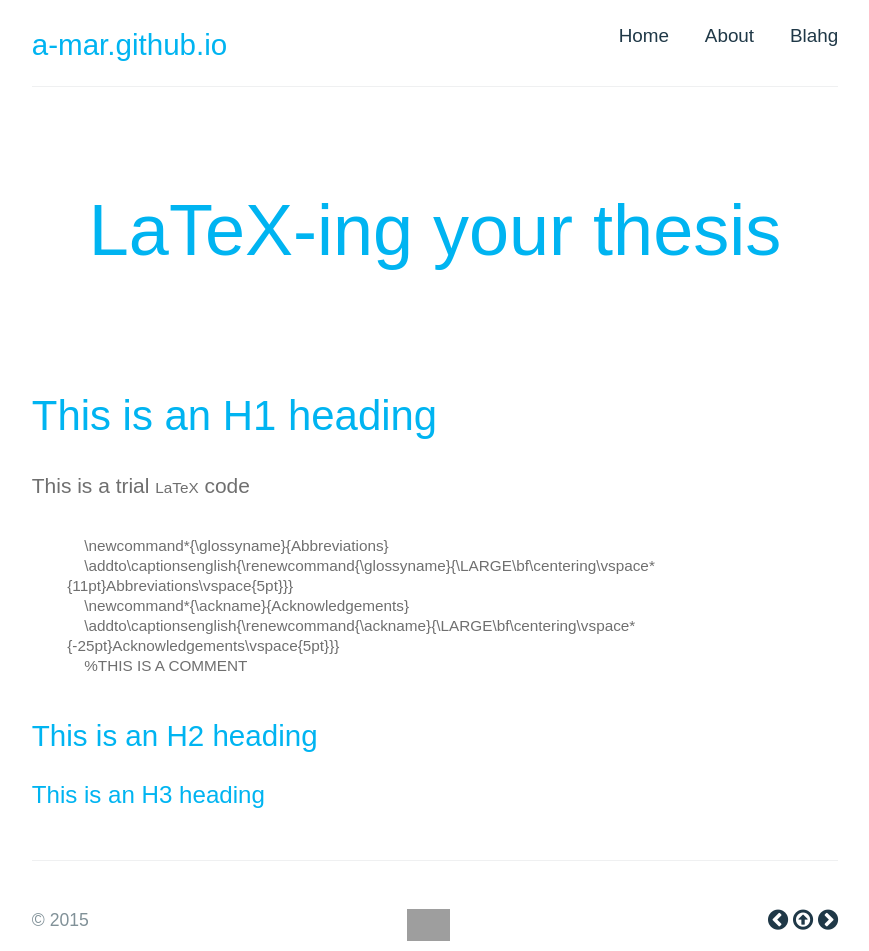
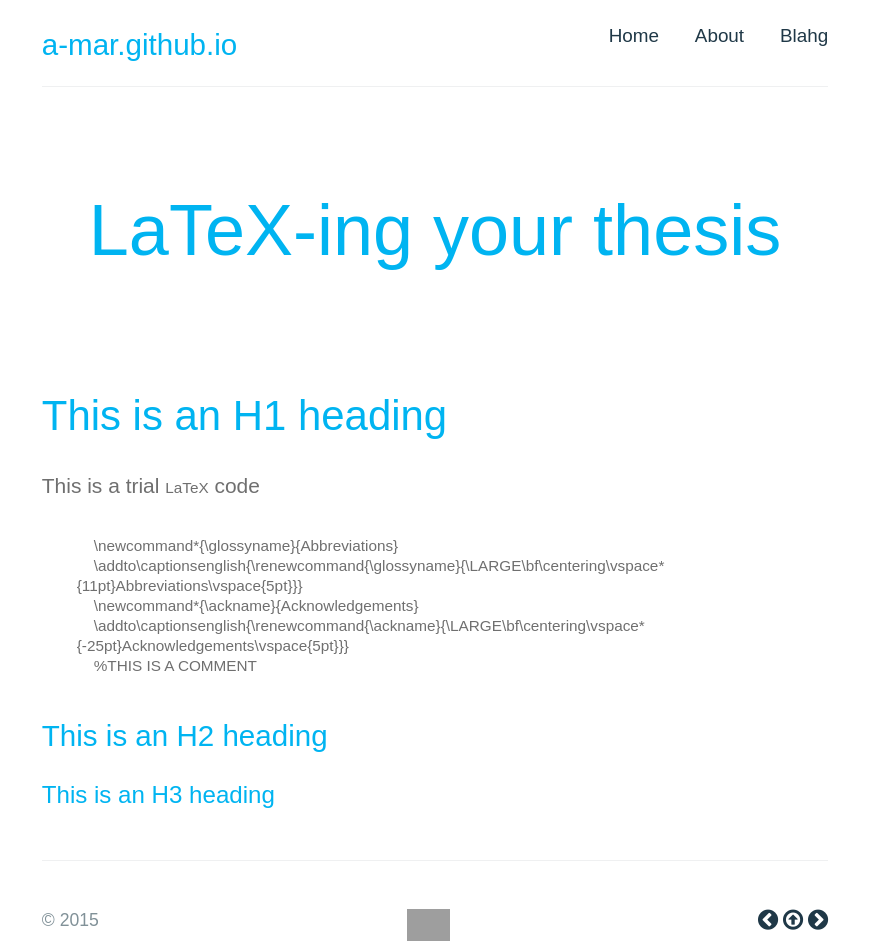
Before and after one commit to a-mar/blahg, a Jekyll site: the page built from index.html, in a window 1280 px wide. Shown: the whole page, without its empty margins (205-1074 px from the left). Built offline with Jekyll 4.4.1, drawn with Linux system fonts in a browser that asks for light colours; nearby versions of some CDN libraries; some web fonts are replaced; Markdown is read by kramdown in place of the engine named in the settings; grey boxes are pictures that could not be loaded.

Commit message:
Update main.css

```diff
--- a/stylesheets/main.css
+++ b/stylesheets/main.css
@@ -4,7 +4,7 @@
 
 body {
   width:63%;
-  /* padding:0px 70px 70px; */
+  padding:0px 10px 10px;
   margin-left:auto;
   margin-right:auto;
   font: 131%/1.33 'FiraBook', sans-serif;
```
